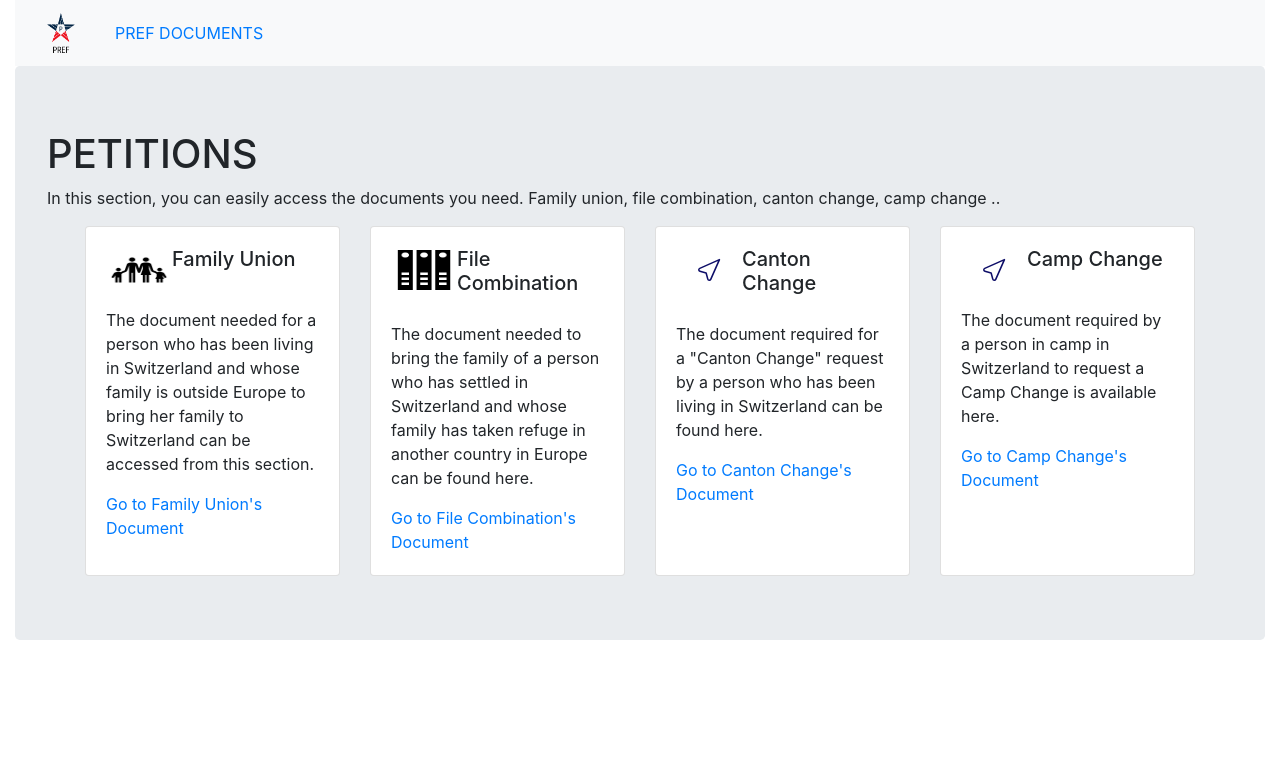
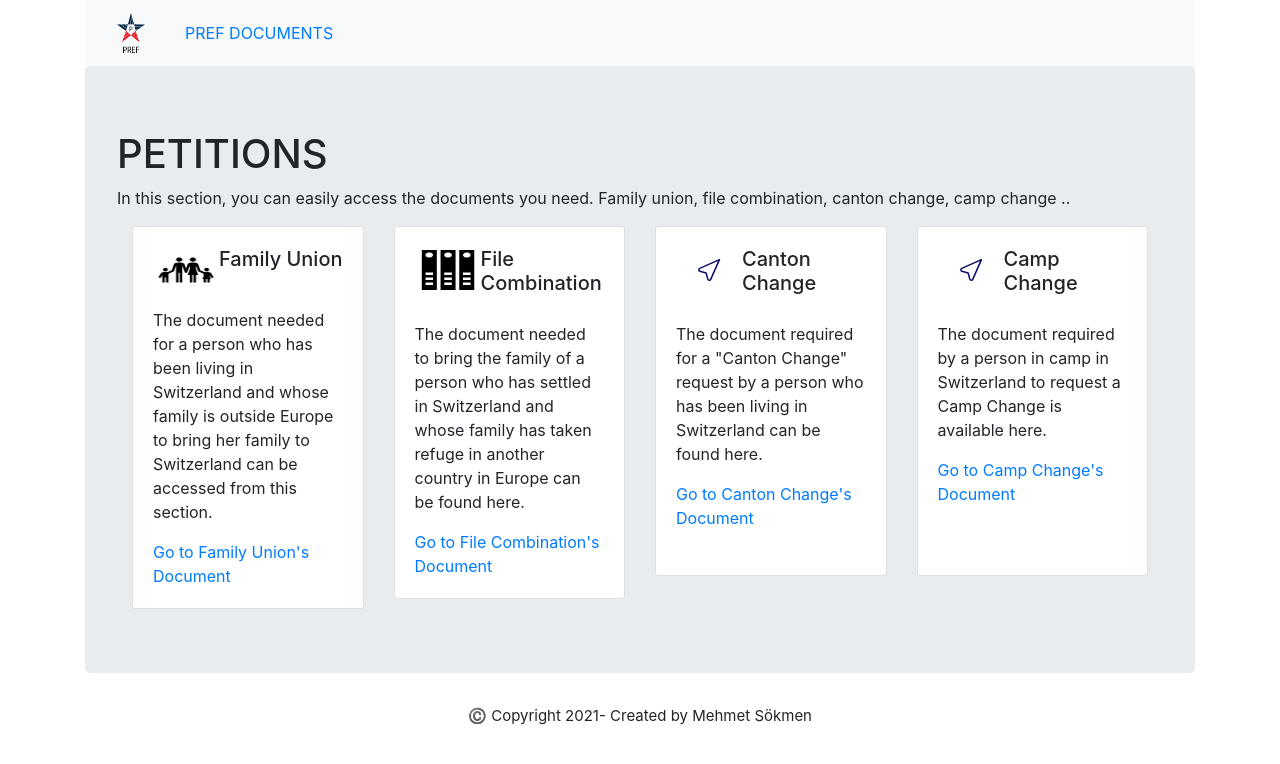
Before and after one commit to sokmen4083/PREF-Client, a React (Create React App) app: page / in a window 1280 px wide. Shown: the top 764 px of the page. Built offline with nearby package versions, Linux system fonts and the light colour scheme.

Commit message:
Copyright added

```diff
--- a/src/App.css
+++ b/src/App.css
@@ -12,7 +12,6 @@
     animation: App-logo-spin infinite 20s linear;
   }
 }
-
 
 .App-header {
   background-color: #282c34;
@@ -51,3 +50,11 @@ mark{
 div #sem-adres{
   float: right;
 }
+.copyright{
+  display: flex;
+  justify-content: center;
+  align-items: center;
+  flex-direction: column;
+  font-size: 15px;
+
+}
--- a/src/App.js
+++ b/src/App.js
@@ -16,7 +16,7 @@ function App() {
 
   return (
     <Router>
-        <Container fluid>
+        <Container>
           <Row>
             <Col>
               <Navbar bg="light" expand="lg">
@@ -43,6 +43,9 @@ function App() {
             </Col>
           </Row>
         </Container>
+        <div>
+      <p class="copyright">©️ Copyright 2021- Created by Mehmet Sökmen</p>
+        </div>
     </Router>
   );
 }
```
Also changed, not shown: 1 other file (tests, documents, lock files or other folders).
